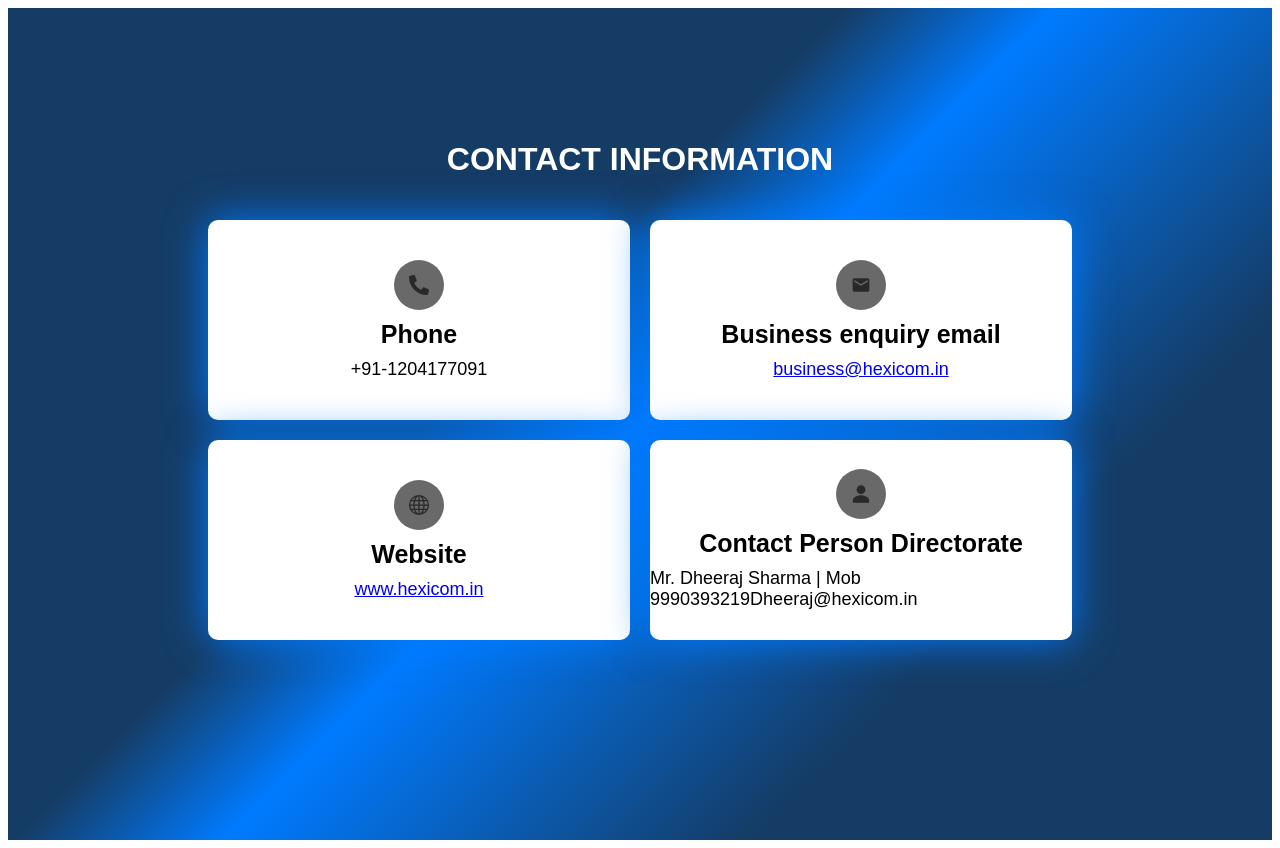
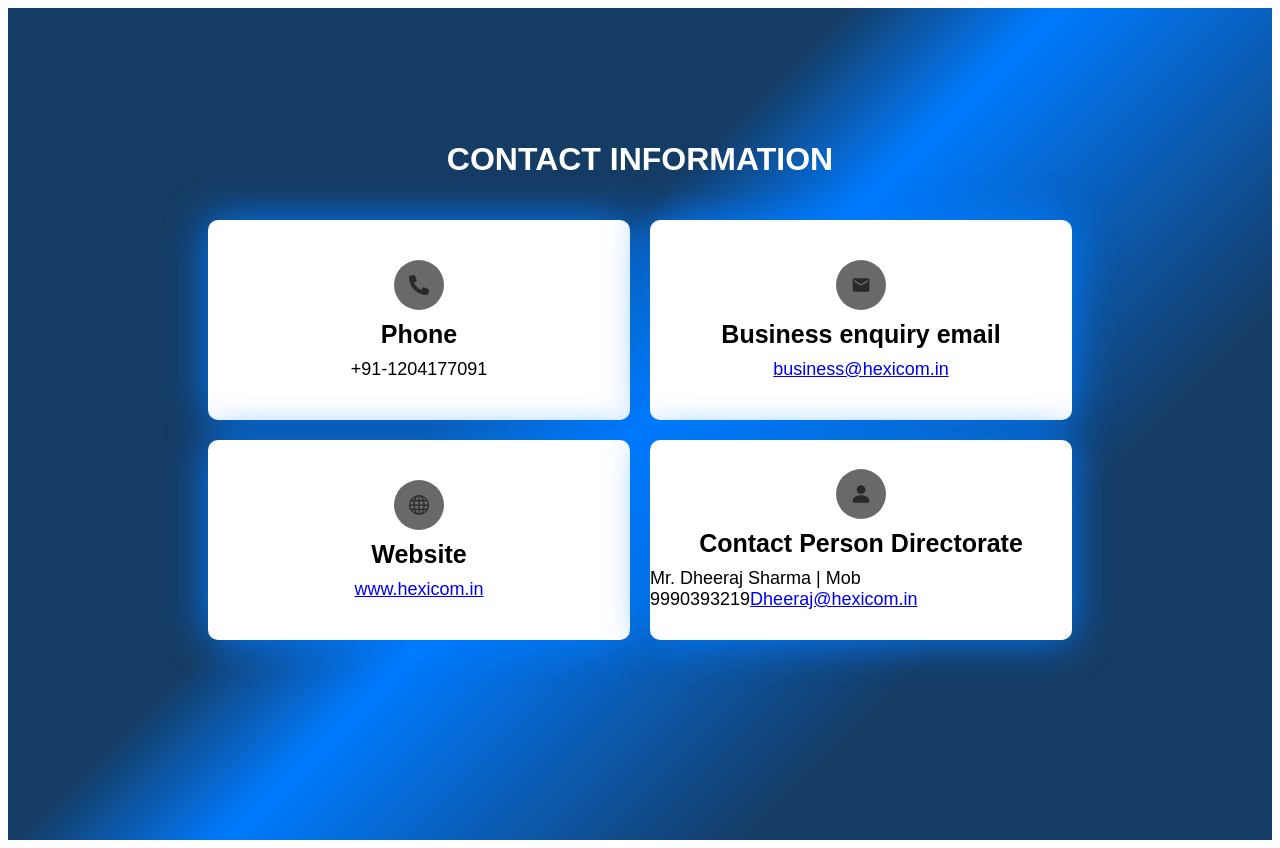
Before and after one commit to yashsharma6391/HexicomNextJsVersion, a Next.js app in the folder hexicom/: page /contactpage/Contactpage in a window 1280 px wide. Built offline with nearby package versions, Linux system fonts and the light colour scheme.

Commit message:
Update ContactData.js

```diff
--- a/hexicom/src/data/ContactData.js
+++ b/hexicom/src/data/ContactData.js
@@ -15,7 +15,7 @@
     title: "Business enquiry email",
     detailstitle: "",
     detailslink:"business@hexicom.in",
-    link: "business@hexicom.in",
+    link: "mailto:business@hexicom.in",
   },
   {
     icon: BsGlobe,
@@ -23,14 +23,14 @@
     title: "Website",
     detailstitle: "",
     detailslink:"www.hexicom.in",
-    link: "www.hexicom.in",
+    link: "https://hexicom.in",
   },
   {
     icon: IoPersonSharp,
     title: "Contact Person Directorate",
     detailstitle: "Mr. Dheeraj Sharma | Mob 9990393219",
     detailslink:"Dheeraj@hexicom.in",
-    // link: "ys7097569@gmail.com",
+    link: "mailto:Dheeraj@hexicom.in",
   },
   // {
   //   icon: IoPersonSharp,
```
